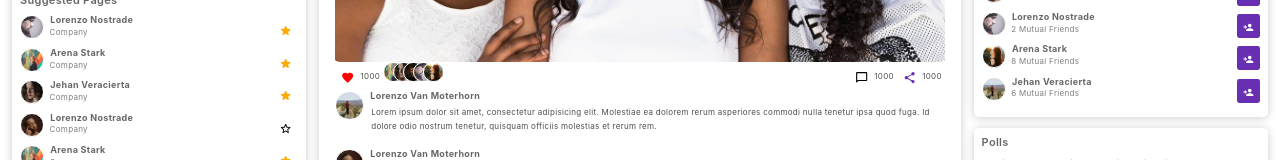
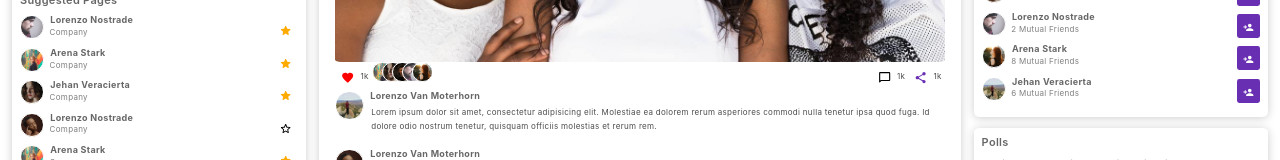
Before and after one commit to YamiKawa1/Inteligente, a React (Create React App) app: page / in a window 1280 px wide. Shown: the part 616-776 px from the top of the page. Built offline with nearby package versions, Linux system fonts and the light colour scheme.

Commit message:
IconNumber Number ready

```diff
--- a/src/components/common/IconNumber.jsx
+++ b/src/components/common/IconNumber.jsx
@@ -6,7 +6,7 @@ export default function IconNumber(props) {
   return (
     <div className='d-flex'>
         <IconButton active={props.active} iconActive={props.iconActive} iconInactive={props.iconInactive} color={props.color}/>
-        <p className='NumberAfterIcon'>{props.number}</p>
+        <p className='NumberAfterIcon'>{props.number >= 1000 ? (parseInt(props.number / 1000)) + 'k' : props.number}</p>
     </div>
   )
 }
```
